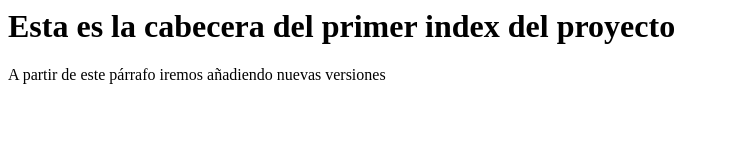
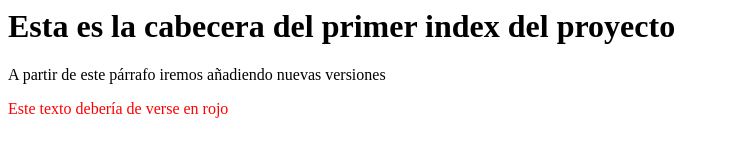
Before and after one commit to bobdospistolas/EXAMEN, a plain HTML site: page index.html in a window 1280 px wide. Shown: the whole page, without its empty margins (0-729 px from the left). Drawn offline with Linux system fonts and the light colour scheme.

Commit message:
primer cambio importante

```diff
--- a/index.html
+++ b/index.html
@@ -2,9 +2,11 @@
 	<head>
 		<meta charset="utf-8">
 		<title>Examen</title>
+		<link href="miestilo.css" rel="stylesheet" />
 	</head>
 	<body>
 		<h1>Esta es la cabecera del primer index del proyecto</h1>
 		<p>A partir de este párrafo iremos añadiendo nuevas versiones</p>
+		<p class="rojo">Este texto debería de verse en rojo</p>
 	</body>
 </html>
--- /dev/null
+++ b/miestilo.css
@@ -0,0 +1 @@
+.rojo { color:red;}
```
